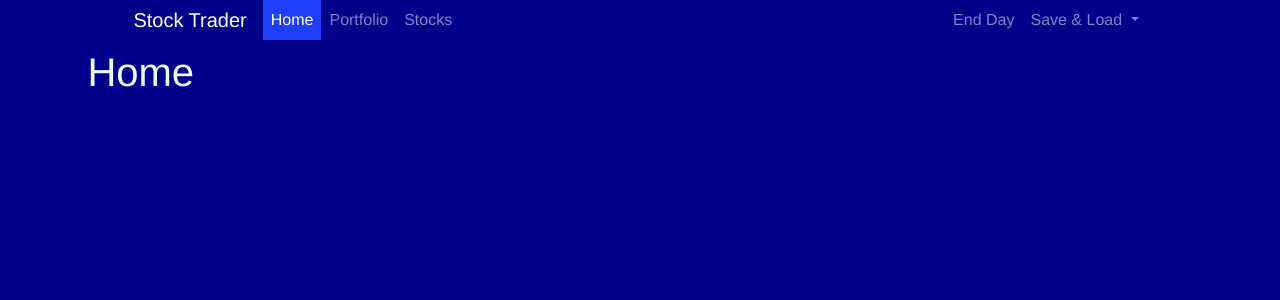
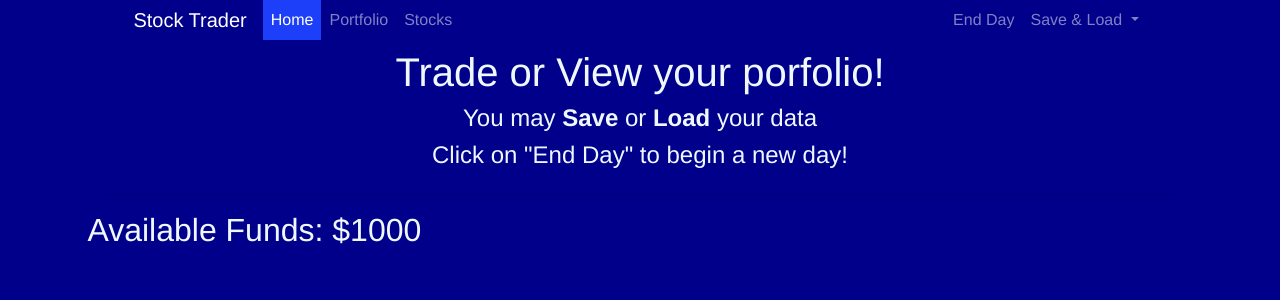
Before and after one commit to ukenny/vue-udemy-final-project, a Vue app: page / in a window 1280 px wide. Shown: the top 300 px of the page. Built offline with nearby package versions, Linux system fonts and the light colour scheme.

Commit message:
Made the SELL-STOCKS mutation work

```diff
--- a/src/components/Home.vue
+++ b/src/components/Home.vue
@@ -1,11 +1,43 @@
 <template>
-  <div>
-    <h1>Home</h1>
-  </div>
+  <b-container>
+    <b-row>
+      <b-col class="text-center">
+        <h1>Trade or View your porfolio!</h1>
+      </b-col>
+    </b-row>
+    <b-row>
+      <b-col>
+        <h4 class="text-center">
+          You may
+          <b>Save</b> or
+          <b>Load</b> your data
+        </h4>
+      </b-col>
+    </b-row>
+    <b-row>
+      <b-col>
+        <h4 class="text-center">
+          Click on "End Day" to begin a new day!
+        </h4>
+      </b-col>
+    </b-row>
+    <hr />
+    <b-row>
+      <h2>Available Funds: ${{ funds }}</h2>
+    </b-row>
+  </b-container>
 </template>
 
 <script>
-export default {};
+import { mapGetters } from "vuex";
+
+export default {
+  computed: {
+    ...mapGetters({
+      funds: "getFunds"
+    })
+  }
+};
 </script>
 
 <style></style>
--- a/src/components/portfolio/Stock.vue
+++ b/src/components/portfolio/Stock.vue
@@ -8,10 +8,12 @@
       <div class="form-inline">
         <div clsss="card-subtitle">
           <div class="form-row">
-            <label for="numberToSell" class="control-label col-sm-3">Sell</label>
+            <label for="numberToSell" class="control-label col-sm-3"
+              >Sell</label
+            >
             <div class="input-group col-sm-7">
               <div class="input-group-prepend">
-                <span class="input-group-text">$</span>
+                <span class="input-group-text">#</span>
               </div>
               <input
                 id="numberToSell"
--- a/src/components/stocks/Stock.vue
+++ b/src/components/stocks/Stock.vue
@@ -9,7 +9,7 @@
             <label for="numberToBuy" class="control-label col-sm-3">Buy</label>
             <div class="input-group col-sm-7">
               <div class="input-group-prepend">
-                <span class="input-group-text">$</span>
+                <span class="input-group-text">#</span>
               </div>
               <input
                 id="numberToBuy"
--- a/src/store/modules/portfolio.js
+++ b/src/store/modules/portfolio.js
@@ -1,3 +1,5 @@
+import { stat } from "fs";
+
 const state = {
   funds: 1000,
   portfolioStocks: []
@@ -17,8 +19,10 @@ const mutations = {
     }
     state.funds -= stockPrice * quantity;
   },
-  SELL_STOCK: function(state, { id, quantity /*to sell*/, price }) {
-    const stockRecord = state.portfolioStocks.find(element => element.id == id);
+  SELL_STOCK: function(state, { stockId, stockPrice, quantity }) {
+    const stockRecord = state.portfolioStocks.find(
+      element => element.stockId == stockId
+    );
     if (stockRecord.quantity > quantity) {
       stockRecord.quantity -= quantity;
     } else if (stockRecord.quantity == quantity) {
@@ -27,7 +31,7 @@ const mutations = {
         1
       );
     }
-    state.funds += price * quantity;
+    state.funds += stockPrice * quantity;
   }
 };
 const actions = {
```
